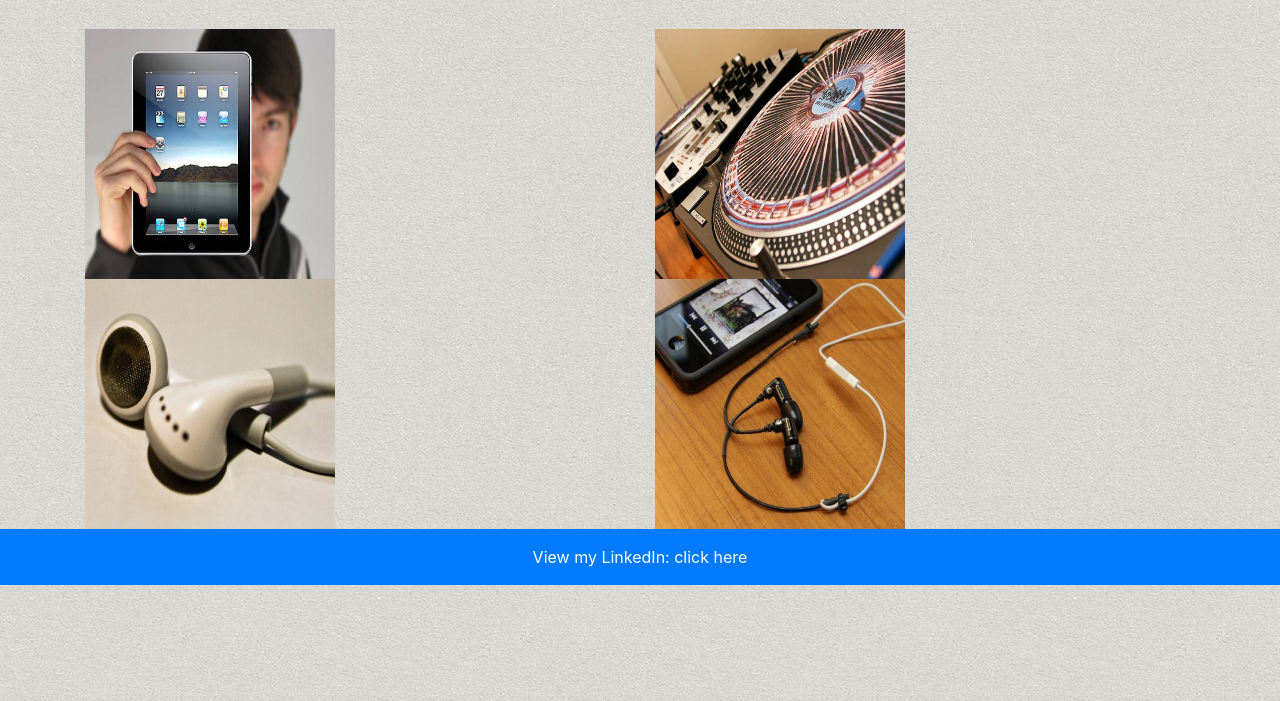
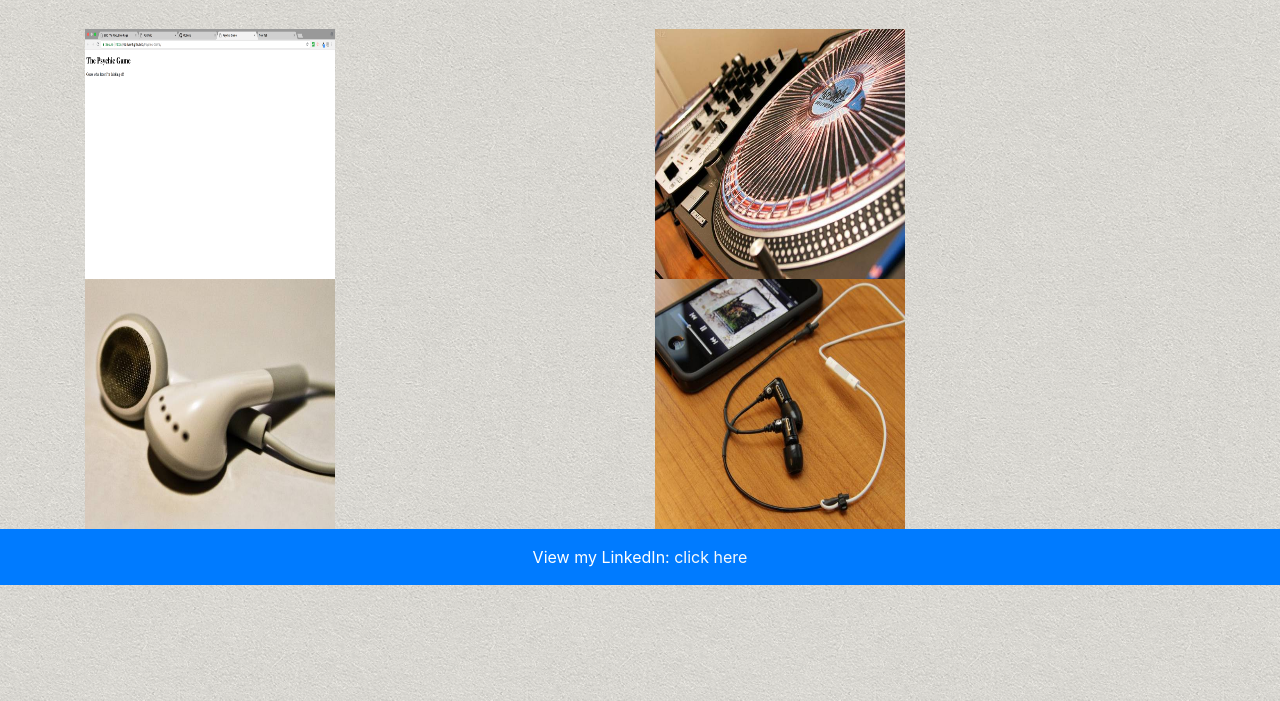
Before and after one commit to edriver4/bootstrap-portfolio, a plain HTML site: page portfolio.html in a window 1280 px wide. Shown: the part 99-800 px from the top of the page. Drawn offline with nearby package versions, Linux system fonts and the light colour scheme.

Commit message:
add pyschic game image to portfolio

```diff
--- a/portfolio.html
+++ b/portfolio.html
@@ -47,7 +47,7 @@
     <div class="row">
 <!--Column for image 1-->
         <div class="col-md-6">
-            <img src="images/technics-q-c-640-480-1.jpg" width="250px" height="250px">
+            <img src="images/Psychic Game.png" width="250px" height="250px">
         </div>
 <!--Column for image 2-->
         <div class="col-md-6">
```
Also changed, not shown: index.html (+1 -1 lines), images/Psychic Game.png (added).
